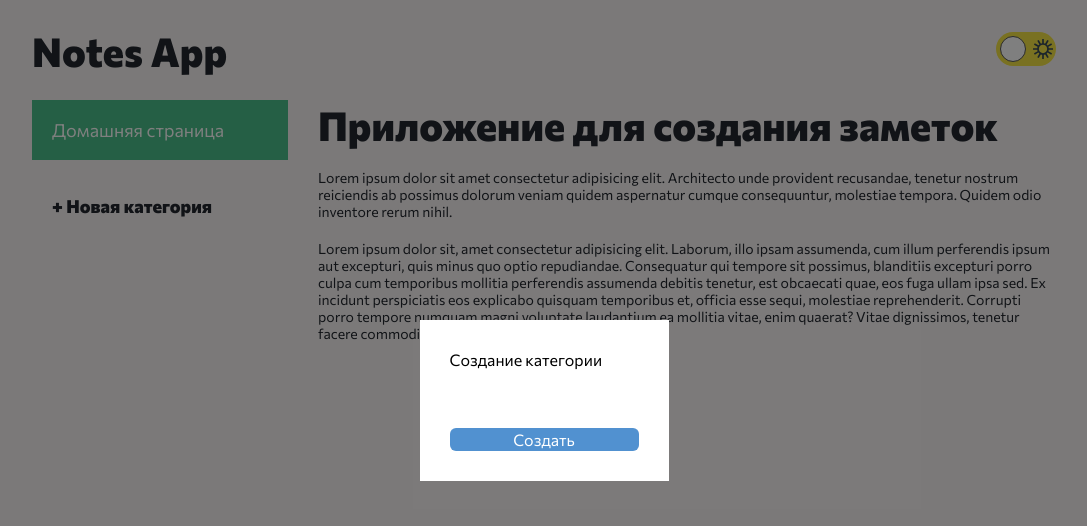
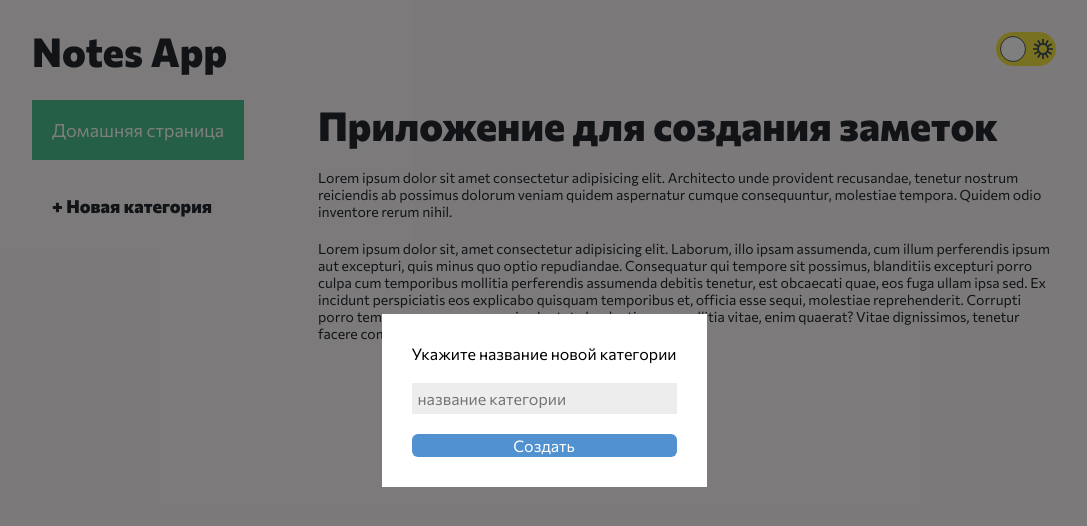
Before and after one commit to DanyaMarkov/notes-app, a React (Vite) app: page / in a window 1280 px wide. Both pictures are taken after a click on the element "+ Новая категория". Shown: the top 526 px of the page, without its empty margins (96-1183 px from the left). Built offline with nearby package versions, Linux system fonts and the light colour scheme.

Commit message:
add sticky for header and menu

```diff
--- a/src/App/App.tsx
+++ b/src/App/App.tsx
@@ -14,7 +14,7 @@ const App = () => {
 
     const links = document.getElementsByTagName("a");
     for (let i = 0; i < links.length; i++) {
-        links[i].style.color = theme === "day" ? "#22272e" : "#f8f4f4"; // Здесь можно задать нужный цвет
+        links[i].style.color = theme === "day" ? "#000" : "#f8f4f4"; // Здесь можно задать нужный цвет
     }
 
     return (
--- a/src/components/Header/Header.module.scss
+++ b/src/components/Header/Header.module.scss
@@ -4,6 +4,12 @@
     flex-direction: row;
     justify-content: space-between;
     align-items: center;
+
+    // background-color: rgba(248, 244, 244, 0.85);
+
+    position: sticky;
+    top: 0px;
+    z-index: 4;
 }
 
 .title {
--- a/src/components/Header/Header.tsx
+++ b/src/components/Header/Header.tsx
@@ -7,9 +7,6 @@ interface HeaderProps {
 }
 
 const Header = ({ theme, setTheme }: HeaderProps) => {
-    // const userName = localStorage.getItem("userName") || "User Test";
-    // const [currentMode, setCurrentMode] = useState<"day" | "night">("day");
-
     return (
         <header className={style.header}>
             <div className={style.title}>Notes App</div>
--- a/src/components/SidebarMenu/MenuLink/MenuLink.module.scss
+++ b/src/components/SidebarMenu/MenuLink/MenuLink.module.scss
@@ -1,10 +1,15 @@
 .menuItem {
     display: grid;
-    grid-template-columns: 85% 15%;
-    &:first-child {
-        grid-template-columns: 100%;
-    }
 }
+
+//     grid-template-columns: 100%;
+
+//     // display: grid;
+//     // grid-template-columns: 85% 15%;
+//     // &:first-child {
+//     //     grid-template-columns: 100%;
+//     // }
+// }
 
 .link {
     display: flex;
--- a/src/components/SidebarMenu/SidebarMenu.module.scss
+++ b/src/components/SidebarMenu/SidebarMenu.module.scss
@@ -1,13 +1,25 @@
 .menu {
-    height: 100px;
+    // height: 100px;
     display: flex;
     flex-direction: column;
+
+    position: fixed;
+    top: 100px;
+    z-index: 4;
+
+    // max-height: calc(100vh - 150px);
 }
 
 .menuList {
     width: 100%;
     display: flex;
     flex-direction: column;
+    max-height: calc(100vh - 100px - 60px - 94px);
+    overflow-y: auto;
+}
+.menuList > div {
+    display: grid;
+    grid-template-columns: 85% 15%;
 }
 
 .addCategory {
@@ -36,4 +48,9 @@
     flex-direction: column;
     gap: 20px;
     color: black;
+
+    input {
+        background-color: rgb(237, 237, 237);
+        padding: 6px;
+    }
 }
--- a/src/components/SidebarMenu/SidebarMenu.tsx
+++ b/src/components/SidebarMenu/SidebarMenu.tsx
@@ -30,6 +30,10 @@ const SidebarMenu = () => {
     const createCategory = (categoryTitle: string) => {
         if (localStorage.getItem(categoryTitle.trim())) {
             alert("Такая категория уже существует!");
+            return;
+        }
+        if (categoryTitle.trim() === "") {
+            alert("Нельзя задать пустое название категории!");
             return;
         }
         const newCategory = {
@@ -70,9 +74,9 @@ const SidebarMenu = () => {
 
     return (
         <nav className={style.menu}>
+            <MenuLink title="Домашняя страница" path="" />
+
             <div className={style.menuList}>
-                <MenuLink title="Домашняя страница" path="" />
-            </div>
                 {categories.map((category) => {
                     if (
                         validateIsCategory(localStorage.getItem(category)) &&
@@ -90,6 +94,8 @@ const SidebarMenu = () => {
                     }
                     return null;
                 })}
+            </div>
+
             <div className={style.addCategory} onClick={openModal}>
                 + Новая категория
             </div>
@@ -104,8 +110,12 @@ const SidebarMenu = () => {
                 contentStyle={{ background: "#fff" }}
             >
                 <div className={style.popup}>
-                    <h1>Создание категории</h1>
-                    <input value={newCategoryTitle} onChange={(e) => setNewCategoryTitle(e.target.value)} />
+                    <h1>Укажите название новой категории</h1>
+                    <input
+                        value={newCategoryTitle}
+                        placeholder="название категории"
+                        onChange={(e) => setNewCategoryTitle(e.target.value)}
+                    />
                     <CustomButton onClick={() => createCategory(newCategoryTitle.trim())}> Создать </CustomButton>
                 </div>
             </Popup>
--- a/src/index.css
+++ b/src/index.css
@@ -22,7 +22,6 @@ body {
 
 a, a:link, a:visited  {
     text-decoration: none;
-	/* color: blue; */
 }
 
 a:hover  {
```
Also changed, not shown: src/App/App.css (+4 -4 lines). Lines whose indentation alone changed are shown as unchanged.
